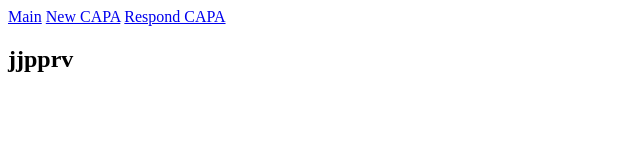
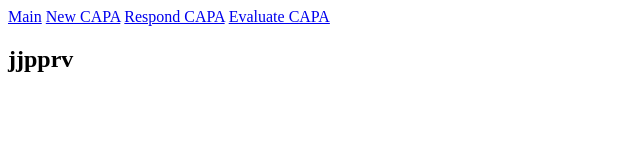
Before and after one commit to danderbas/jjpprv, a SvelteKit app: page / in a window 1280 px wide. Shown: the top 160 px of the page, without its empty margins (0-640 px from the left). Built offline with nearby package versions, Linux system fonts and the light colour scheme.

Commit message:
added evaluate link to main nav

```diff
--- a/src/routes/+layout.svelte
+++ b/src/routes/+layout.svelte
@@ -2,6 +2,7 @@
 <a href="/">Main</a>
 <a href="/capa/new">New CAPA</a>
 <a href="/capa/respond">Respond CAPA</a>
+<a href="/capa/evaluate">Evaluate CAPA</a>
 </nav>
 
 <slot></slot>
```
